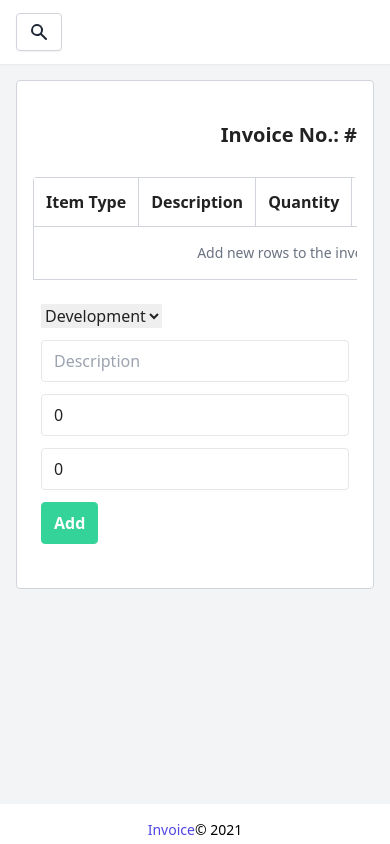
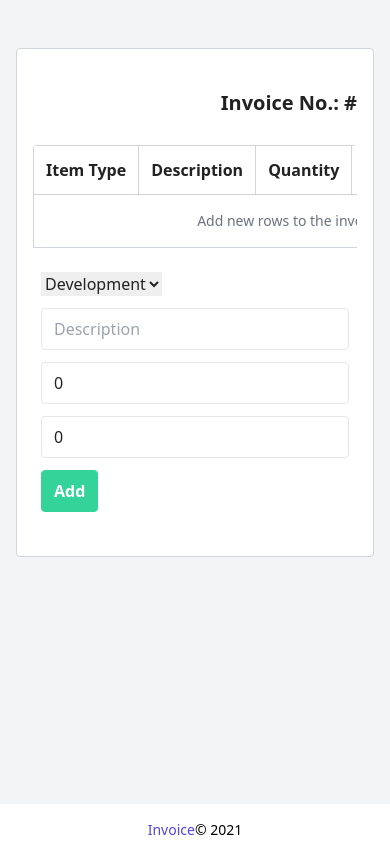
Before and after one commit to gosteve/invoice-gen, a React (Create React App) app: page / in a window 390 px wide. Built offline with nearby package versions, Linux system fonts and the light colour scheme.

Commit message:
Removed the header on the main window

```diff
--- a/src/App.js
+++ b/src/App.js
@@ -35,23 +35,7 @@ function App() {
             </div>
           </div>
         </nav>
-        <header id="page-header" className="flex flex-none items-center h-16 bg-white shadow-sm fixed top-0 right-0 left-0 z-30 lg:pl-64">
-          <div className="flex justify-between container xl:max-w-7xl mx-auto px-4 lg:px-8">
-            <div className="flex items-center space-x-2">
-              <div className="sm:hidden">
-                <button
-                  type="button"
-                  className="inline-flex justify-center items-center space-x-2 border font-semibold focus:outline-none px-3 py-2 leading-5 text-sm rounded border-gray-300 bg-white text-gray-800 shadow-sm hover:text-gray-800 hover:bg-gray-100 hover:border-gray-300 hover:shadow focus:ring focus:ring-gray-500 focus:ring-opacity-25 active:bg-white active:border-white active:shadow-none"
-                >
-                  <svg className="hi-solid hi-search inline-block w-5 h-5" fill="currentColor" viewBox="0 0 20 20" xmlns="http://www.w3.org/2000/svg">
-                    <path fill-rule="evenodd" d="M8 4a4 4 0 100 8 4 4 0 000-8zM2 8a6 6 0 1110.89 3.476l4.817 4.817a1 1 0 01-1.414 1.414l-4.816-4.816A6 6 0 012 8z" clip-rule="evenodd" />
-                  </svg>
-                </button>
-              </div>
-            </div>
-          </div>
-        </header>
-        <main id="page-content" className="flex flex-auto flex-col max-w-full pt-16">
+        <main id="page-content" className="flex flex-auto flex-col max-w-full pt-8">
           <div className="container xl:max-w-7xl mx-auto p-4 lg:p-8">
             <div className="flexbg-gray-50 rounded border border-gray-300 invoice__body text-base p-4 bg-white">
               <InvoicePreview />
```
